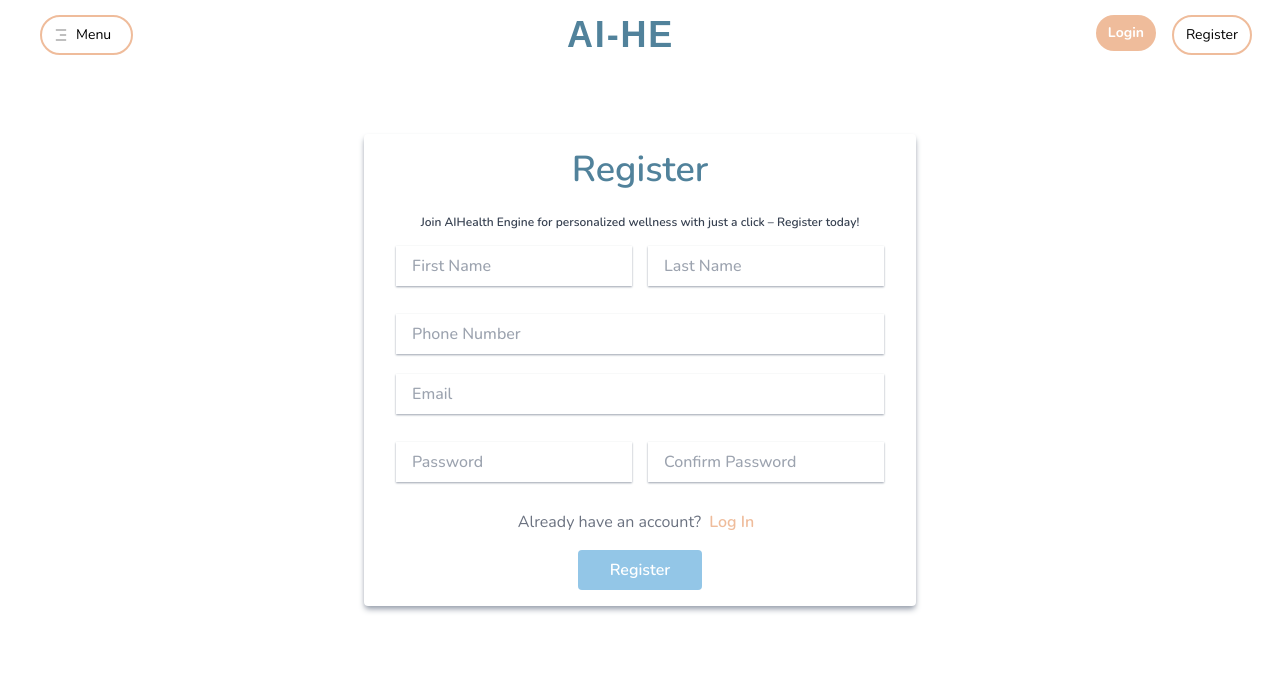
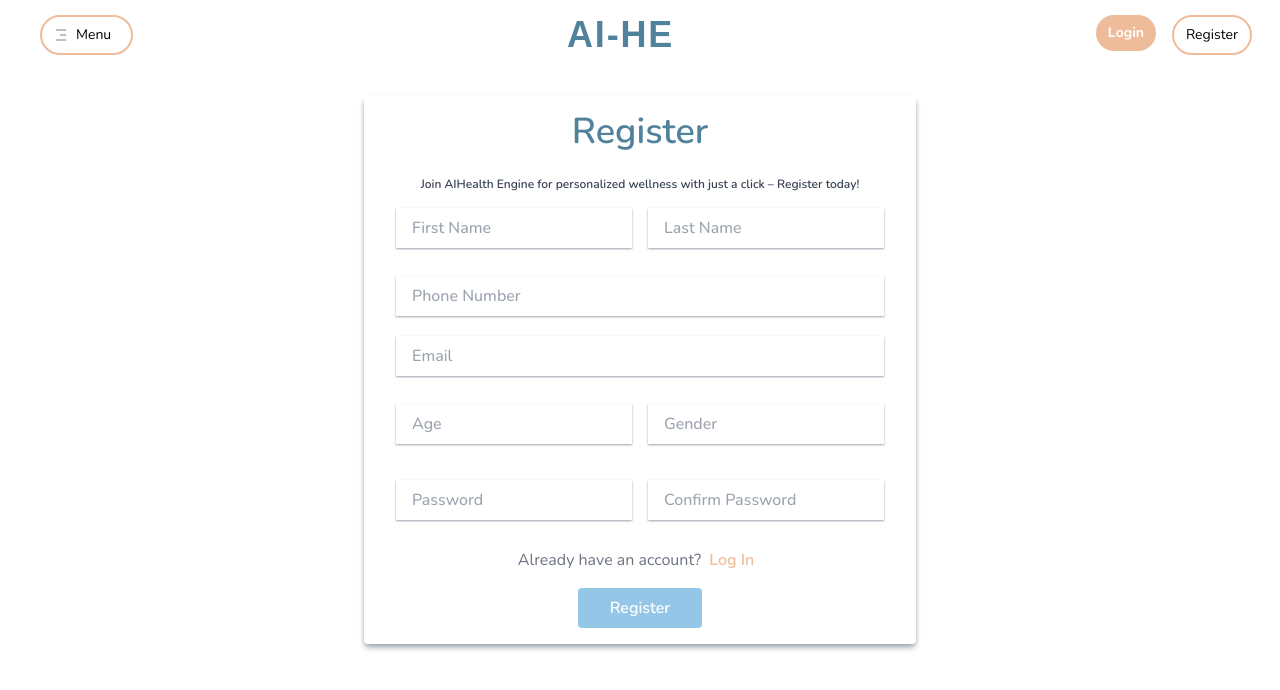
Before and after one commit to srutiii/AI-healthEngine, a React (Vite) app: page /signup in a window 1280 px wide. Shown: the top 690 px of the page. Built offline with nearby package versions, Linux system fonts and the light colour scheme; a web font is replaced by a local one.

Commit message:
added fields

```diff
--- a/src/pages/Signup.jsx
+++ b/src/pages/Signup.jsx
@@ -12,6 +12,8 @@ function Signup() {
     email: "",
     password: "",
     confirm_password: "",
+    age: "",
+    gender: "",
   };
 
   const navigate = useNavigate();
@@ -139,6 +141,41 @@ function Signup() {
               {errors.email && touched.email ? (
                 <p className="text-sm text-red-700">{errors.email}</p>
               ) : null}
+            </div>{" "}
+            <div className="md:flex rounded-md  mb-5 px-4 text-gray-500">
+              <div className="flex flex-col px-2 py-2 ">
+                <input
+                  name="age"
+                  id="age"
+                  type="number"
+                  placeholder="Age"
+                  className="bg-transparent shadow-sm focus:outline-none shadow-gray-400 font-medium    px-4 py-2 w-full"
+                  value={values.age}
+                  onChange={handleChange}
+                  onBlur={handleBlur}
+                  autoComplete="off"
+                />
+                {errors.age && touched.age ? (
+                  <p className="text-sm text-red-700">{errors.age}</p>
+                ) : null}
+              </div>
+              {/* Gender */}
+              <div className="flex flex-col px-2 py-2 ">
+                <input
+                  name="gender"
+                  id="gender"
+                  type="text"
+                  placeholder="Gender"
+                  className="bg-transparent shadow-sm focus:outline-none shadow-gray-400 font-medium    px-4 py-2 w-full"
+                  value={values.gender}
+                  onChange={handleChange}
+                  onBlur={handleBlur}
+                  autoComplete="off"
+                />
+                {errors.gender && touched.gender ? (
+                  <p className="text-sm text-red-700">{errors.gender}</p>
+                ) : null}
+              </div>
             </div>
             <div className=" md:flex rounded-md  mb-5 px-4">
               <div className="flex flex-col px-2 py-2">
```
